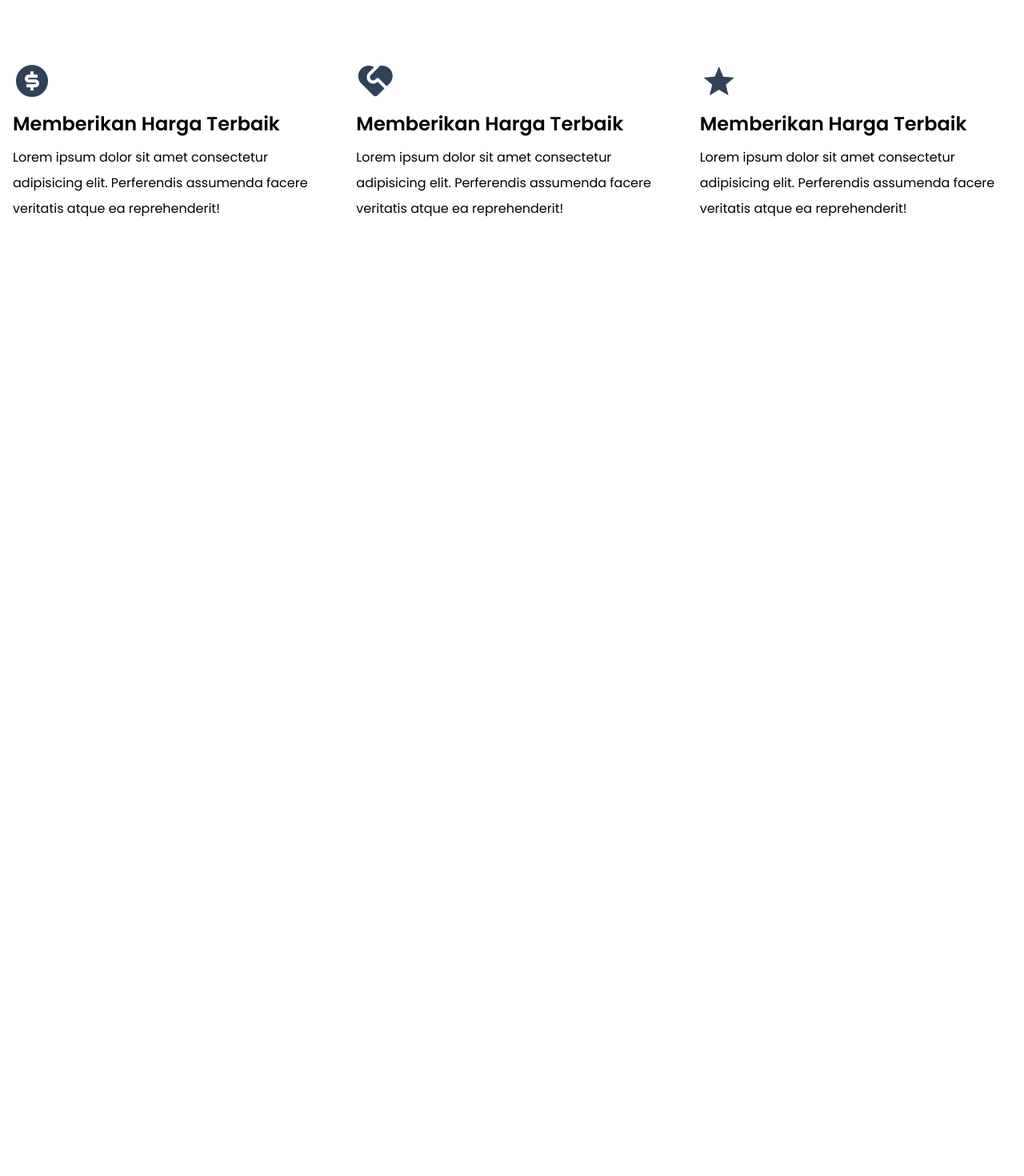
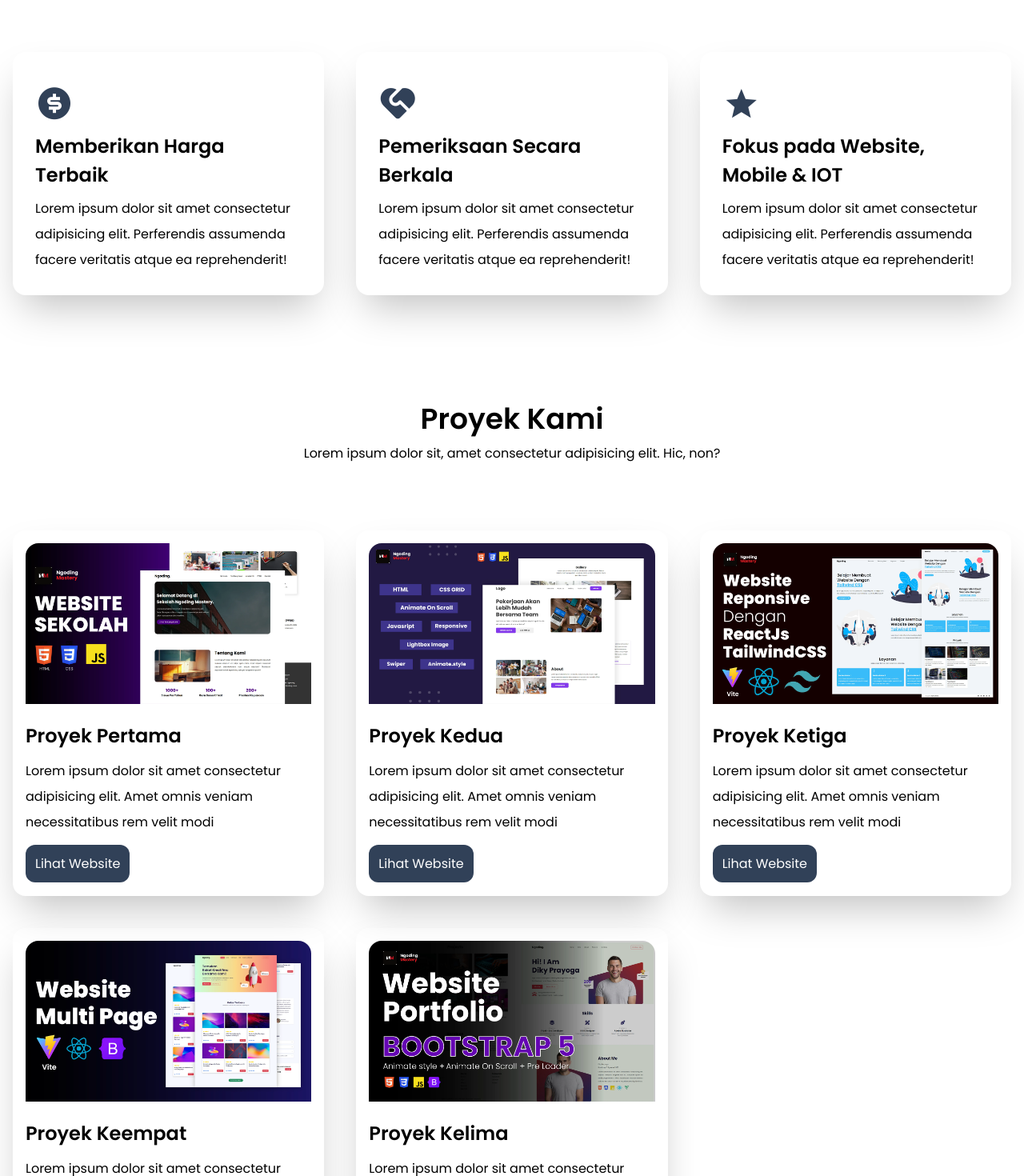
Before and after one commit to rizharafifr/cprofile, a Next.js app: page / in a window 1280 px wide. Shown: the part 1140-2610 px from the top of the page at 80% size. Before the commit the page ends 1417 px from the top, so only its background shows below. Built offline with nearby package versions, Linux system fonts and the light colour scheme.

Commit message:
feat: add project section

```diff
--- a/app/page.tsx
+++ b/app/page.tsx
@@ -2,6 +2,7 @@ import Image from "next/image";
 import DataImage from "@/public/data";
 import HeroInfo from "@/components/HeroInfo/HeroInfo";
 import ServiceSection from "@/components/ServiceSection/ServiceSection";
+import ProjectSection from "@/components/Project/ProjectSection";
 
 export default function Home() {
   return (
@@ -26,6 +27,19 @@ export default function Home() {
         <ServiceSection />
       </div>
       {/* End Layanan */}
+
+      {/* Proyek */}
+      <div className="mt-32">
+        <h1 className="text-4xl/normal text-center font-semibold">
+          Proyek Kami
+        </h1>
+        <p className="text-base/loose text-center">
+          Lorem ipsum dolor sit, amet consectetur adipisicing elit. Hic, non?
+        </p>
+
+        <ProjectSection />
+      </div>
+      {/* End Proyek */}
     </>
   );
 }
--- /dev/null
+++ b/components/Project/Project.constant.tsx
@@ -0,0 +1,36 @@
+import DataImage from "@/public/data";
+
+const PROJECT_ITEMS = [
+  {
+    image: DataImage.Proyek1,
+    header: "Proyek Pertama",
+    content:
+      "Lorem ipsum dolor sit amet consectetur adipisicing elit. Amet omnis veniam necessitatibus rem velit modi",
+  },
+  {
+    image: DataImage.Proyek2,
+    header: "Proyek Kedua",
+    content:
+      "Lorem ipsum dolor sit amet consectetur adipisicing elit. Amet omnis veniam necessitatibus rem velit modi",
+  },
+  {
+    image: DataImage.Proyek3,
+    header: "Proyek Ketiga",
+    content:
+      "Lorem ipsum dolor sit amet consectetur adipisicing elit. Amet omnis veniam necessitatibus rem velit modi",
+  },
+  {
+    image: DataImage.Proyek4,
+    header: "Proyek Keempat",
+    content:
+      "Lorem ipsum dolor sit amet consectetur adipisicing elit. Amet omnis veniam necessitatibus rem velit modi",
+  },
+  {
+    image: DataImage.Proyek5,
+    header: "Proyek Kelima",
+    content:
+      "Lorem ipsum dolor sit amet consectetur adipisicing elit. Amet omnis veniam necessitatibus rem velit modi",
+  },
+];
+
+export { PROJECT_ITEMS };
--- /dev/null
+++ b/components/Project/ProjectSection.tsx
@@ -0,0 +1,32 @@
+import Image from "next/image";
+import Link from "next/link";
+import React from "react";
+import { PROJECT_ITEMS } from "./Project.constant";
+
+const ProjectSection = () => {
+  return (
+    <div className="mt-20 grid grid-cols-3 gap-10">
+      {PROJECT_ITEMS.map((item, index) => (
+        <div className="shadow-2xl p-4 rounded-2xl" key={index}>
+          <Image
+            src={item.image}
+            alt="Proyek Image"
+            className="rounded-tl-2xl rounded-tr-2xl"
+          />
+          <h1 className="mt-6 mb-3 text-2xl font-semibold">{item.header}</h1>
+          <p className="text-base/loose ">{item.content}</p>
+          <div className="mt-6 mb-3">
+            <Link
+              href={"#"}
+              className="bg-slate-700 text-white text-center p-3 rounded-xl hover:bg-slate-600 cursor-pointer"
+            >
+              Lihat Website
+            </Link>
+          </div>
+        </div>
+      ))}
+    </div>
+  );
+};
+
+export default ProjectSection;
--- a/components/ServiceSection/ServiceSection.constant.tsx
+++ b/components/ServiceSection/ServiceSection.constant.tsx
@@ -7,13 +7,13 @@ const SERVICE_ITEMS = [
   },
   {
     iClass: "ri-service-fill ri-3x text-slate-700",
-    header: "Memberikan Harga Terbaik",
+    header: "Pemeriksaan Secara Berkala",
     bodyContent:
       "Lorem ipsum dolor sit amet consectetur adipisicing elit. Perferendis assumenda facere veritatis atque ea reprehenderit!",
   },
   {
     iClass: "ri-star-s-fill ri-3x text-slate-700",
-    header: "Memberikan Harga Terbaik",
+    header: "Fokus pada Website, Mobile & IOT",
     bodyContent:
       "Lorem ipsum dolor sit amet consectetur adipisicing elit. Perferendis assumenda facere veritatis atque ea reprehenderit!",
   },
--- a/components/ServiceSection/ServiceSection.tsx
+++ b/components/ServiceSection/ServiceSection.tsx
@@ -5,7 +5,7 @@ const ServiceSection = () => {
   return (
     <>
       {SERVICE_ITEMS.map((item, index) => (
-        <div key={index}>
+        <div className="shadow-2xl p-7 rounded-2xl" key={index}>
           <i className={item.iClass}></i>
           <p className="font-semibold text-2xl/normal mb-2">{item.header}</p>
           <p className="text-base/loose">{item.bodyContent}</p>
--- a/public/data.ts
+++ b/public/data.ts
@@ -5,7 +5,7 @@ import Proyek3 from "@/public/assets/proyek3.webp";
 import Proyek4 from "@/public/assets/proyek4.webp";
 import Proyek5 from "@/public/assets/proyek5.webp";
 
-const Image = {
+const DataImage = {
   Hero,
   Proyek1,
   Proyek2,
@@ -14,4 +14,4 @@ const Image = {
   Proyek5,
 };
 
-export default Image;
+export default DataImage;
```
